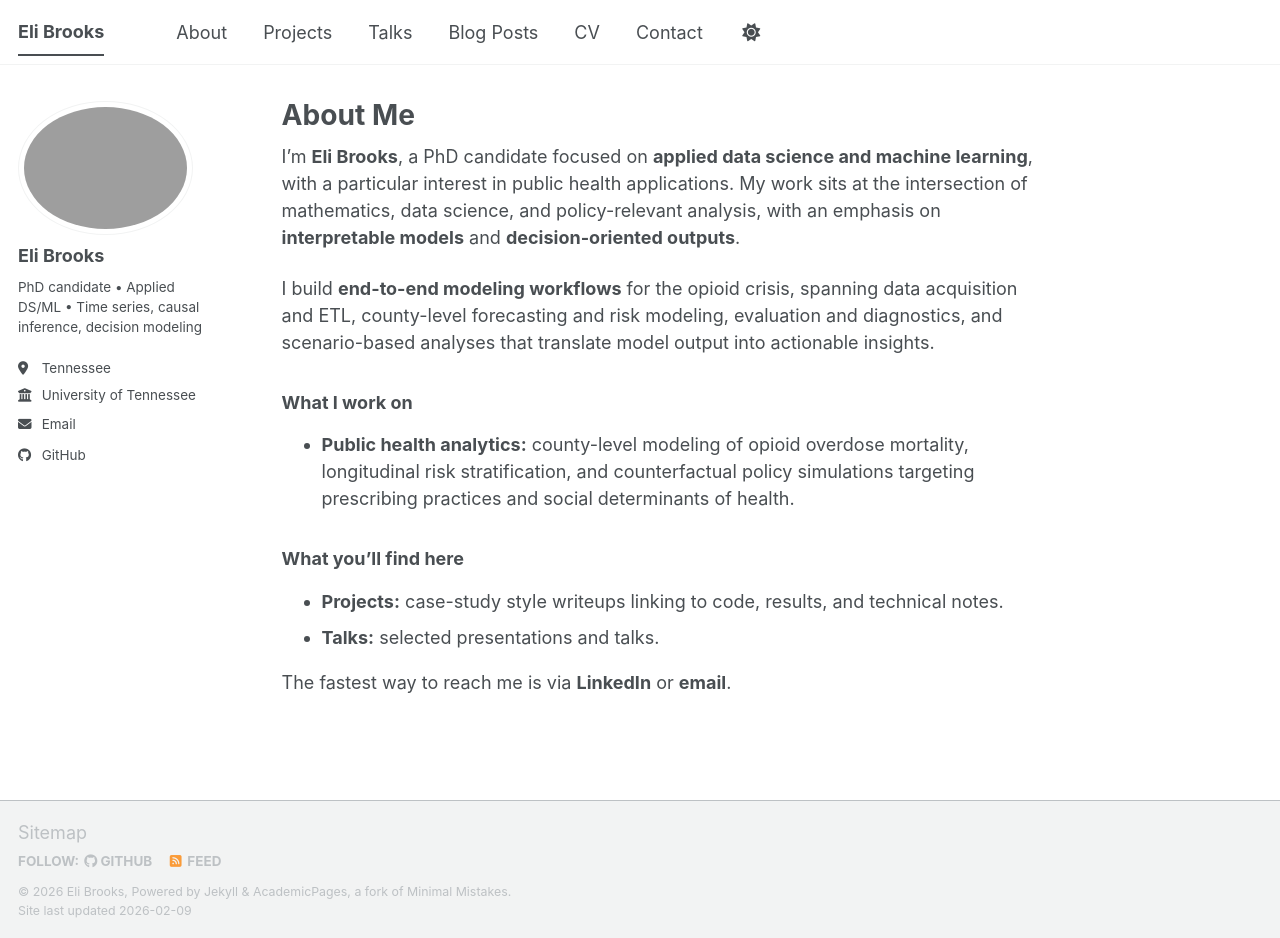
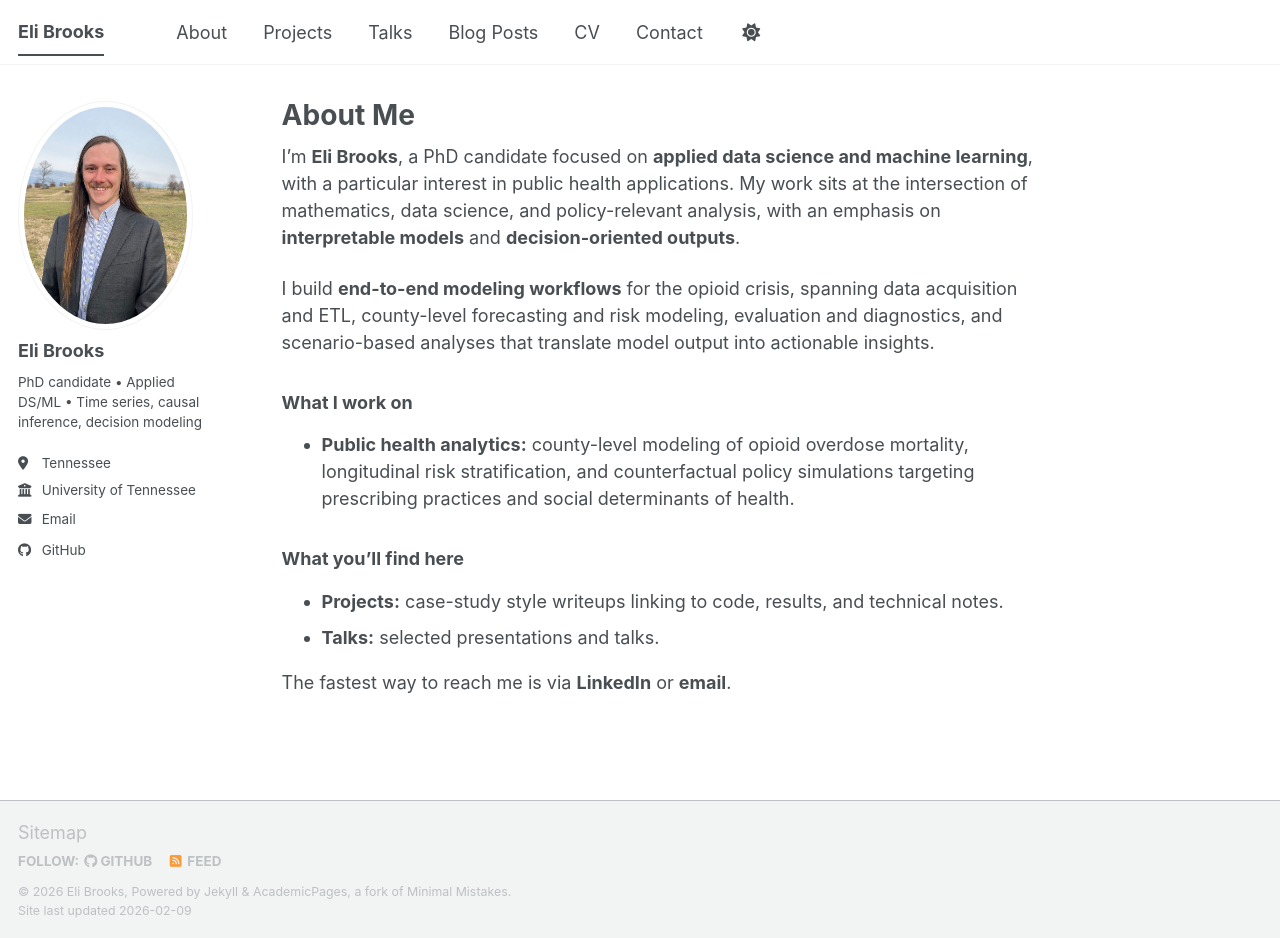
Before and after one commit to ebrook27/ebrook27.github.io, a Jekyll site: the page built from _pages/about.md, in a window 1280 px wide and 938 px high. Built offline with Jekyll 4.4.1, drawn with Linux system fonts in a browser that asks for light colours; a script bundle is joined from its source files by our own code; library files that are not in the unit come from our copies.

Commit message:
Update _config.yml

```diff
--- a/_config.yml
+++ b/_config.yml
@@ -23,7 +23,7 @@ repository               : "ebrook27/ebrook27.github.io"
 #               Additional customization can be done by editing /_includes/author-profile.html
 author:
   # Biographic information
-  avatar           : "headshot1_v2.JPEG"
+  avatar           : "headshot1_v2.jpg"
   name             : "Eli Brooks"
   pronouns         : # example: "she/her"
   bio              : "PhD candidate • Applied DS/ML • Time series, causal inference, decision modeling"
```
